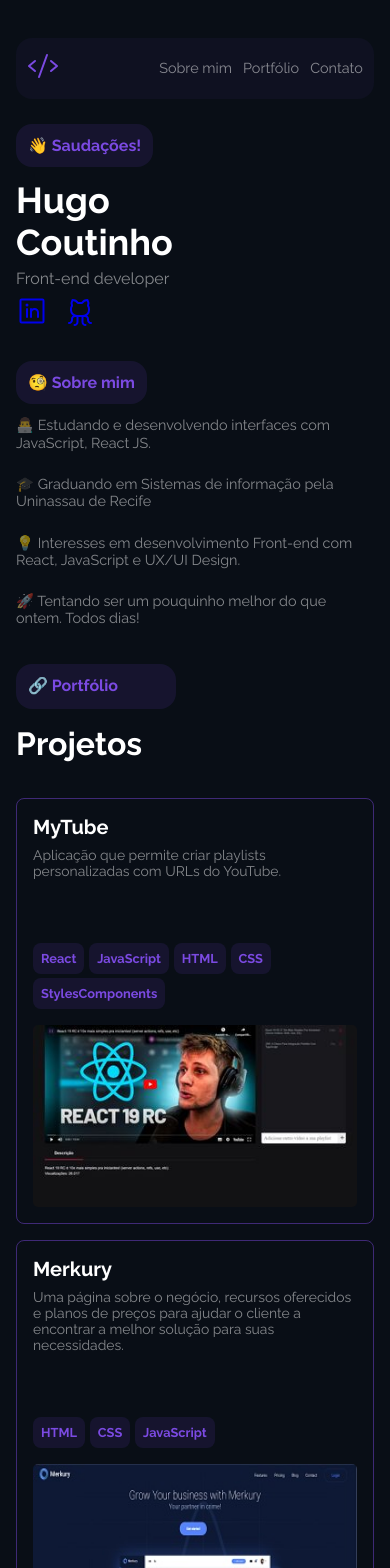
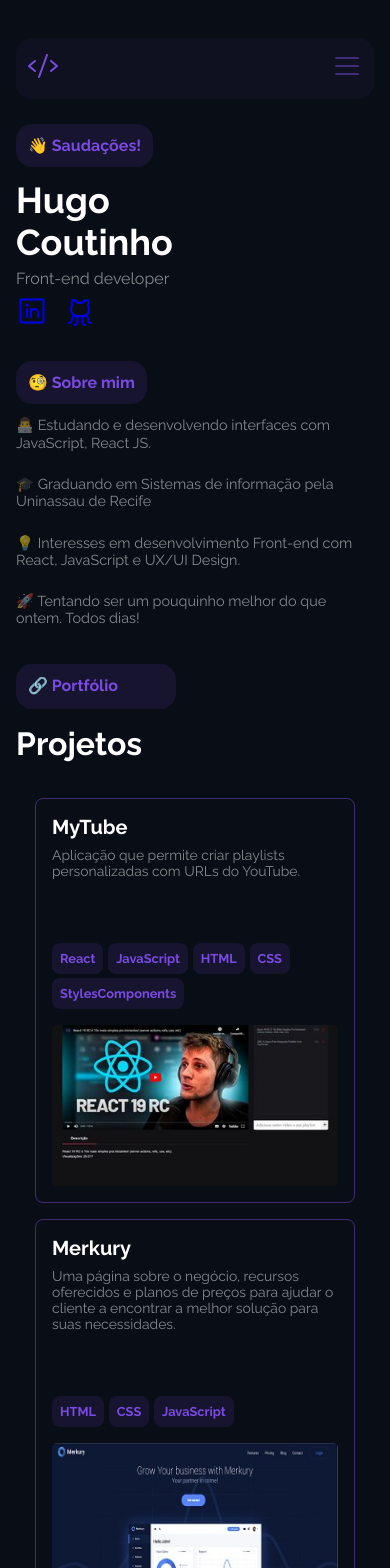
Before and after one commit to HugoCoutinho96/NewPortfolio, a React (Vite) app: page / in a window 390 px wide. Shown: the top 1568 px of the page. Built offline with nearby package versions, Linux system fonts and the light colour scheme.

Commit message:
Atualizações na responsividade

```diff
--- a/src/components/Header.jsx
+++ b/src/components/Header.jsx
@@ -1,16 +1,28 @@
 import styles from "./Header.module.css"
-import {Code} from "phosphor-react"
+import {Code, List} from "phosphor-react"
 
 export function Header(){
 
+    function toggleMenu() {
+        var menu = document.getElementById("mobileMenu");
+        if (menu.style.maxHeight === "0px" || menu.style.maxHeight === "") {
+            menu.style.maxHeight = "300px"; // Ajuste conforme necessário
+        } else {
+            menu.style.maxHeight = "0px";
+        }
+    }
+
     const scrollToTop = (e) => {
         let position = 0
-        if(e == 1)
-            position = 0
-        else if(e == 2)
-            position = 780
-        else
-            position = 1200
+
+        switch(e){
+            case 1: position = 0; break;
+            case 2: position = 780; break;
+            case 3: position = 1200; break;
+            case 4: position = 0; break;
+            case 5: position = 640; break;
+            case 6: position = 1800; break;
+        }
 
         window.scrollTo({
         top: position,
@@ -29,6 +41,14 @@ export function Header(){
                 <a href="#" onClick={e => scrollToTop(2)}>Portfólio</a>
                 <a href="#" onClick={e => scrollToTop(3)}>Contato</a>
             </nav>
+
+            <div className={styles['mobile-menu']} id="mobileMenu">
+                <a href="#" onClick={e => scrollToTop(4)}>Sobre mim</a>
+                <a href="#" onClick={e => scrollToTop(5)}>Portfólio</a>
+                <a href="#" onClick={e => scrollToTop(6)}>Contato</a>
+            </div>
+
+            <button className={styles['menu-btn']} onClick={toggleMenu}><List size={32} /></button>
         </header>
     )
 }
--- a/src/components/Header.module.css
+++ b/src/components/Header.module.css
@@ -30,20 +30,57 @@ header nav a:hover{
     color: var(--purple-50);
 }
 
+.menu-btn {
+    cursor: pointer;
+    background: transparent;
+    color: var(--purple-50);
+    border: none;
+    display: none;
+}
+
+.menu-btn:hover {
+    color: var(--purple);
+}
+
+/* Menu para mobile */
+.mobile-menu {
+    display: flex;
+    flex-direction: column;
+    align-items: center;
+    position: absolute;
+    top: 100px;
+    right: 5%;
+    width: 90%;
+    overflow: hidden;
+    z-index: 1000;
+    max-height: 0;
+    background: var(--menuMobile);
+    transition: max-height 0.4s ease-in-out;
+}
+
+.mobile-menu a {
+    padding: 10px;
+    color: var(--white);
+    text-decoration: none;
+    border-bottom: 1px solid var(--purple-50);
+}
+
 @media(max-width: 768px){
     header{
         padding: 0.75rem 0.7rem 0.81rem;
+        align-items: center;
     }
 
     header nav{
         gap: 0.7rem;
+        display: none;
     }
 
     header nav a{
         font-size: 0.9rem;
-        font-weight: normal;
-        color: var(--white-50);
-        text-decoration: none;
-        transition: color 0.1s;
+    }
+
+    .menu-btn {
+        display: block;
     }
 }
--- a/src/components/Portfolio.module.css
+++ b/src/components/Portfolio.module.css
@@ -79,12 +79,14 @@ a{
     }
 
     .projects{
-        flex-direction: column;
+        flex-wrap: wrap;
+        justify-content: center;
         margin-top: 2.25rem;
     }
 
     .projects > div{
         width: 100%;
+        max-width: 320px;
         padding: 1rem 1rem;
     }
 
@@ -95,5 +97,6 @@ a{
 
     .appTech img{
         width: 100%;
+        max-width: 300px;
     }
 }
--- a/src/global.css
+++ b/src/global.css
@@ -2,6 +2,7 @@
     --white: white;
     --white-50: #FFFFFF80;
 
+    --menuMobile: #5735a0;
     --purple: #7B4AE2;
     --purple-5: #7B4AE20D;
     --purple-10: #7a4ae21e;
```
